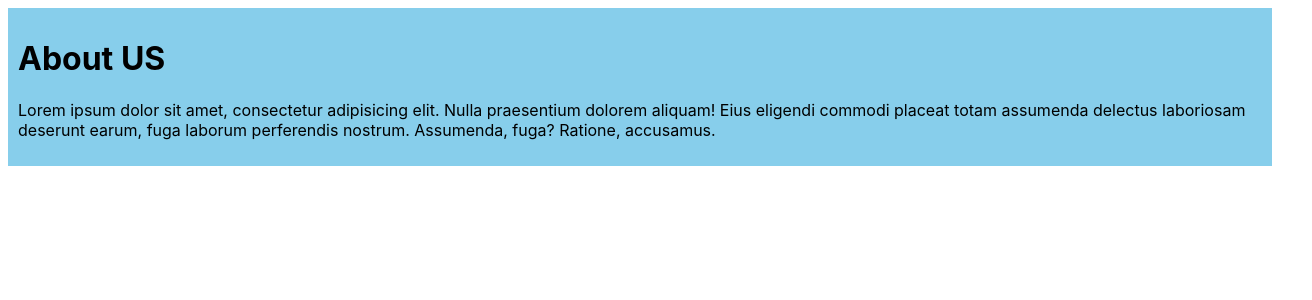
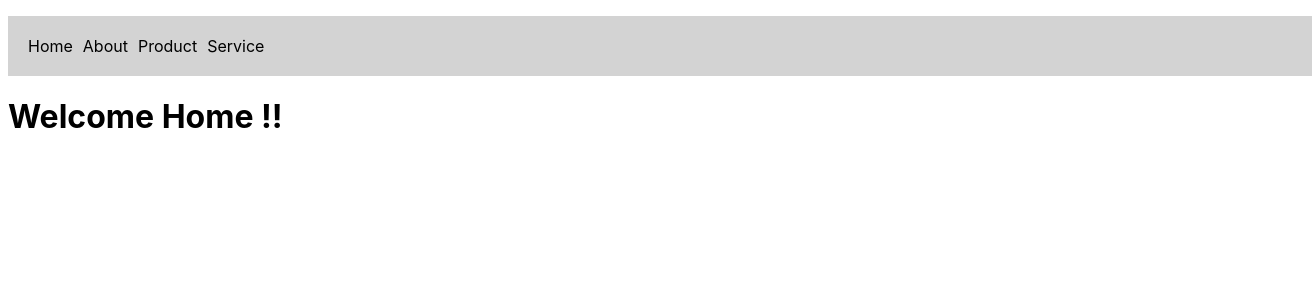
Before and after one commit to binura12/React-Practice, a React (Vite) app: page / in a window 1280 px wide. Shown: the top 300 px of the page, 1312 px wide, since content can reach past the window. Built offline with nearby package versions, Linux system fonts and the light colour scheme.

Commit message:
routed by using Link tag

```diff
--- a/src/App.css
+++ b/src/App.css
@@ -28,3 +28,15 @@
   background-color: whitesmoke;
   padding: 10px;
 }
+.nav>ul{
+  width: 100%;
+  padding: 20px;
+  background-color: lightgrey;
+  display: flex;
+  list-style-type: none;
+  column-gap: 10px;
+}
+a{
+  text-decoration: none;
+  color: black;
+}
--- a/src/App.jsx
+++ b/src/App.jsx
@@ -1,16 +1,34 @@
 import "./App.css";
-import {BrowserRouter, Routes, Route} from 'react-router-dom';
+import { BrowserRouter, Routes, Route, Link} from 'react-router-dom';
 import About from "./Components/About";
 import Product from "./Components/Product";
 import Service from "./Components/Service";
+import Home from "./Components/Home";
 function App() {
   return (
     <div>
       <BrowserRouter>
+        <nav className="nav">
+          <ul>
+            <li>
+              <Link to="/">Home</Link>
+            </li>
+            <li>
+              <Link to="/about">About</Link>
+            </li>
+            <li>
+              <Link to="/product">Product</Link>
+            </li>
+            <li>
+              <Link to="/service">Service</Link>
+            </li>
+          </ul>
+        </nav>
         <Routes>
-          <Route path="/" element={<About/>}/>
-          <Route path="/product" element={<Product/>}/>
-          <Route path="/service" element={<Service/>}/>
+          <Route path="/" element={<Home />} />
+          <Route path="/about" element={<About />} />
+          <Route path="/product" element={<Product />} />
+          <Route path="/service" element={<Service />} />
         </Routes>
       </BrowserRouter>
     </div>
--- /dev/null
+++ b/src/Components/Home.jsx
@@ -0,0 +1,9 @@
+function Home () {
+    return (
+        <div>
+            <h1>Welcome Home !!</h1>
+        </div>
+    )
+}
+
+export default Home;
```
